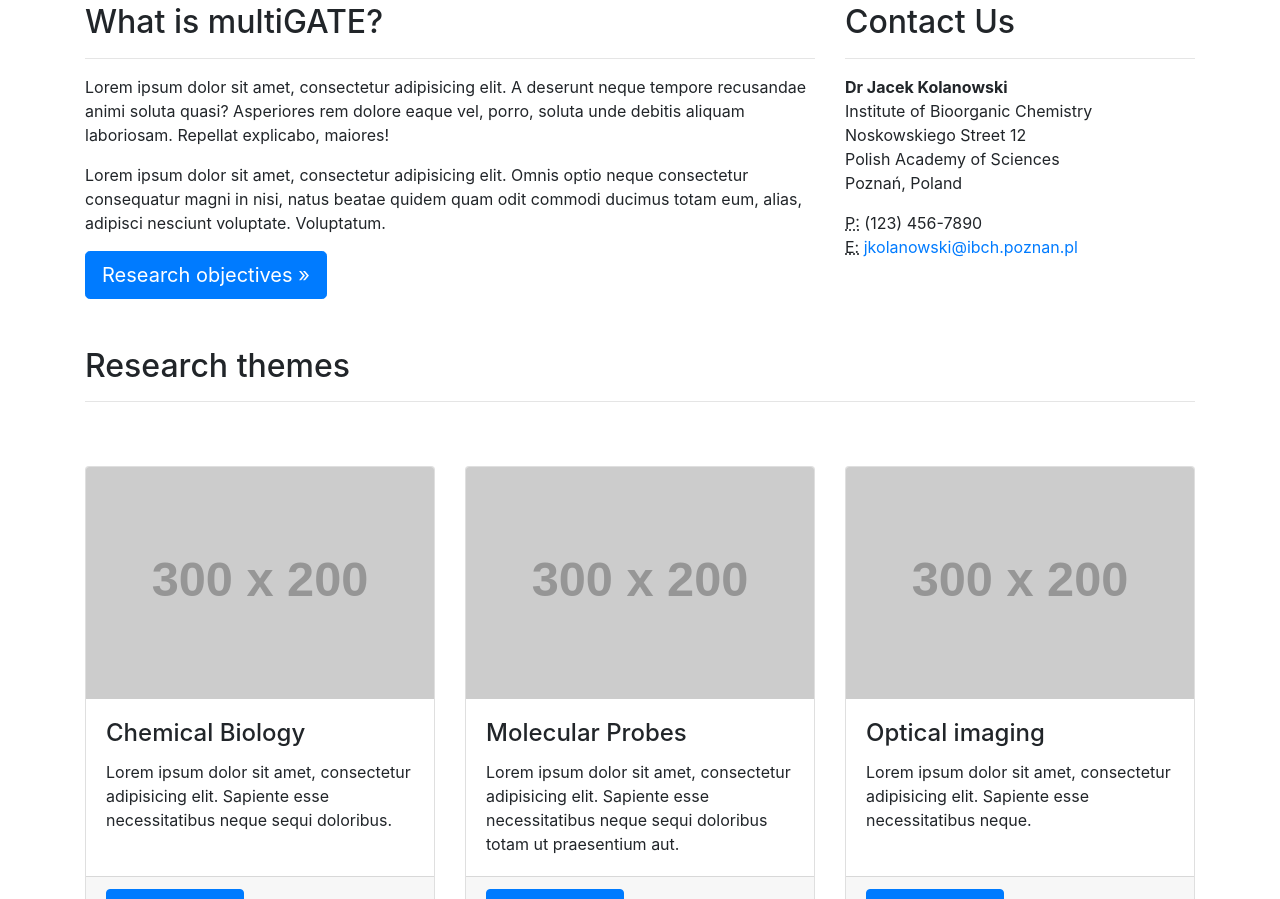
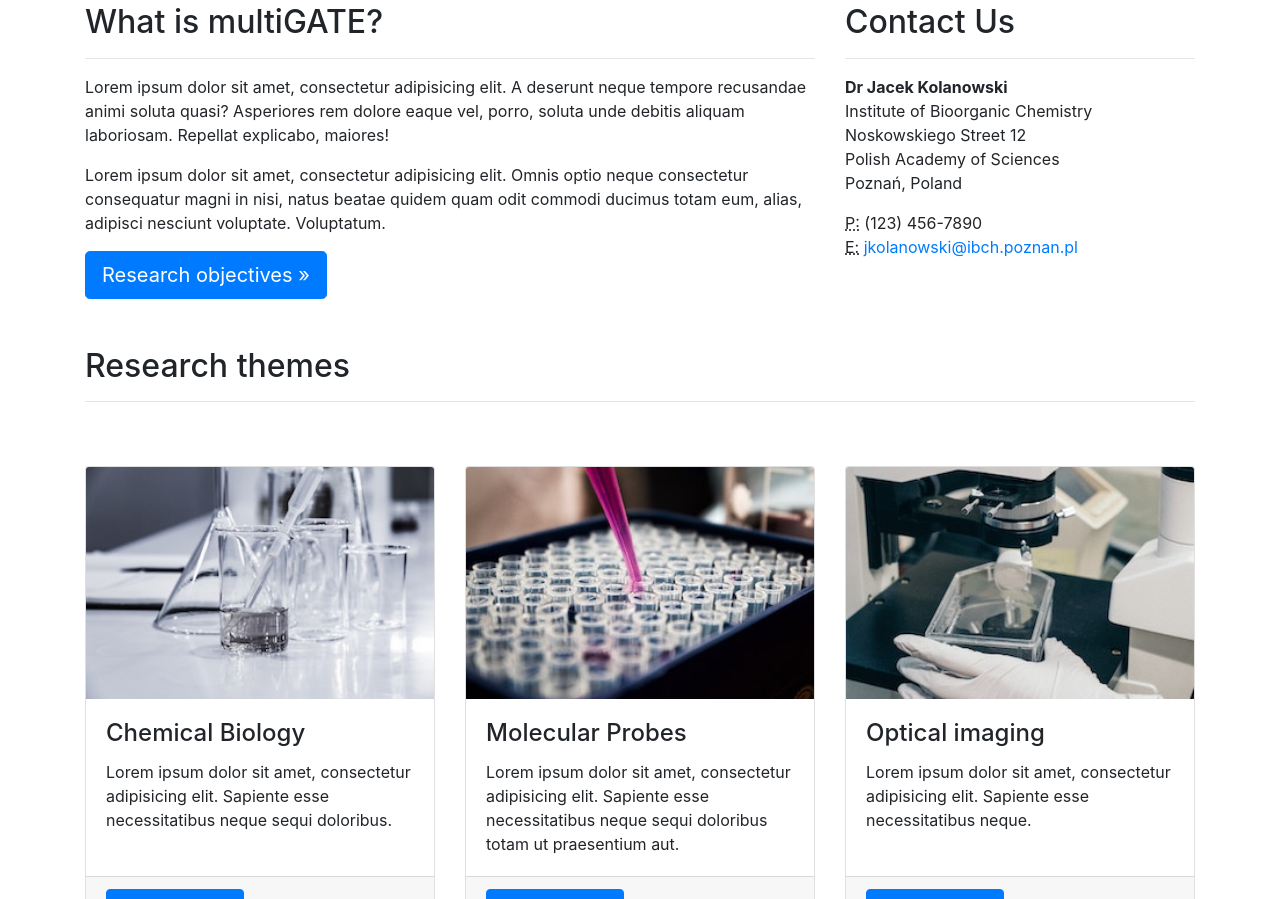
Before and after one commit to JacekKolanowski/multigate, a website: page index.html in a window 1280 px wide. Shown: the part 398-1297 px from the top of the page. Drawn offline with Linux system fonts and the light colour scheme; placeholder pictures from the web are drawn by us.

Commit message:
updated images

```diff
--- a/index.html
+++ b/index.html
@@ -105,7 +105,7 @@
     <div class="row">
       <div class="col-md-4 mb-5">
         <div class="card h-100">
-          <img class="card-img-top" src="http://placehold.it/300x200" alt="">
+          <img class="card-img-top" src="/assets/glassware.jpg" alt="">
           <div class="card-body">
             <h4 class="card-title">Chemical Biology</h4>
             <p class="card-text">Lorem ipsum dolor sit amet, consectetur adipisicing elit. Sapiente esse necessitatibus neque sequi doloribus.</p>
@@ -117,7 +117,7 @@
       </div>
       <div class="col-md-4 mb-5">
         <div class="card h-100">
-          <img class="card-img-top" src="http://placehold.it/300x200" alt="">
+          <img class="card-img-top" src="/assets/assay.jpg" alt="">
           <div class="card-body">
             <h4 class="card-title">Molecular Probes</h4>
             <p class="card-text">Lorem ipsum dolor sit amet, consectetur adipisicing elit. Sapiente esse necessitatibus neque sequi doloribus totam ut praesentium aut.</p>
@@ -129,7 +129,7 @@
       </div>
       <div class="col-md-4 mb-5">
         <div class="card h-100">
-          <img class="card-img-top" src="http://placehold.it/300x200" alt="">
+          <img class="card-img-top" src="/assets/microscopy.jpg" alt="">
           <div class="card-body">
             <h4 class="card-title">Optical imaging</h4>
             <p class="card-text">Lorem ipsum dolor sit amet, consectetur adipisicing elit. Sapiente esse necessitatibus neque.</p>
```
